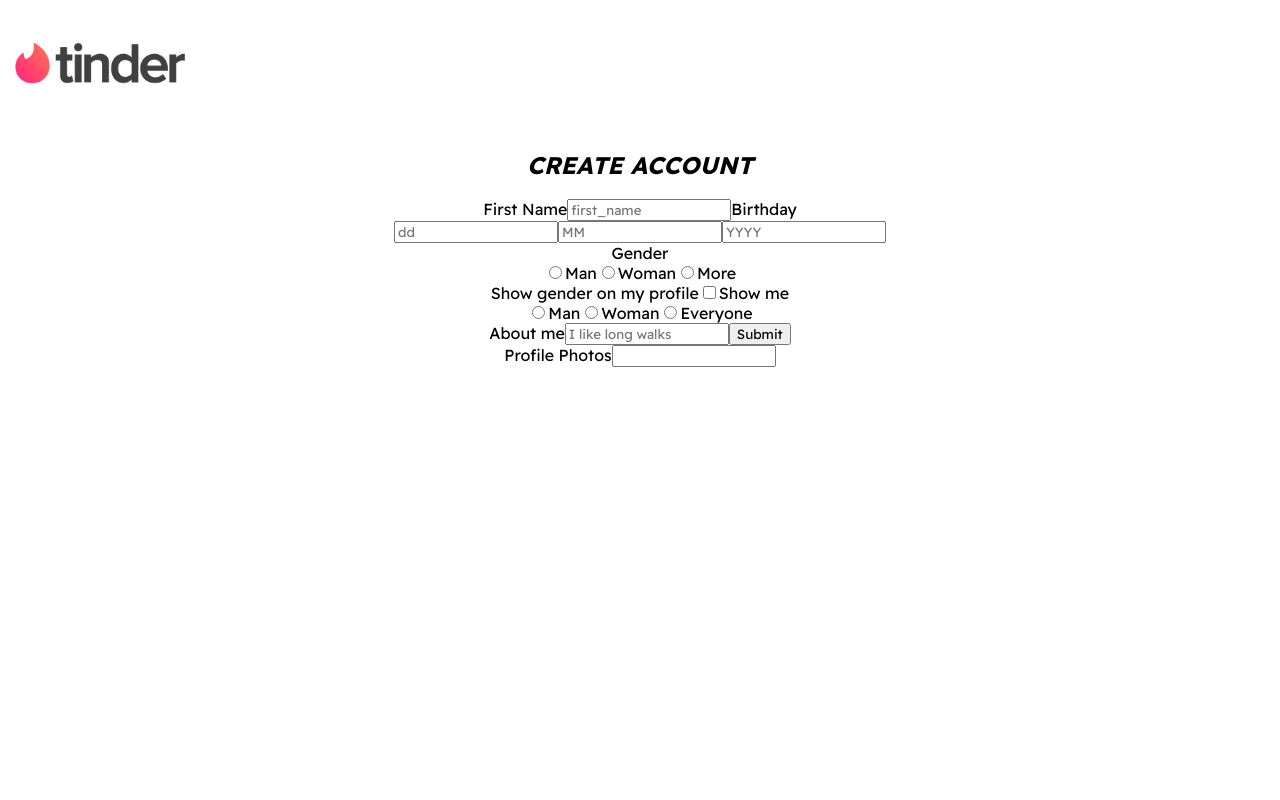
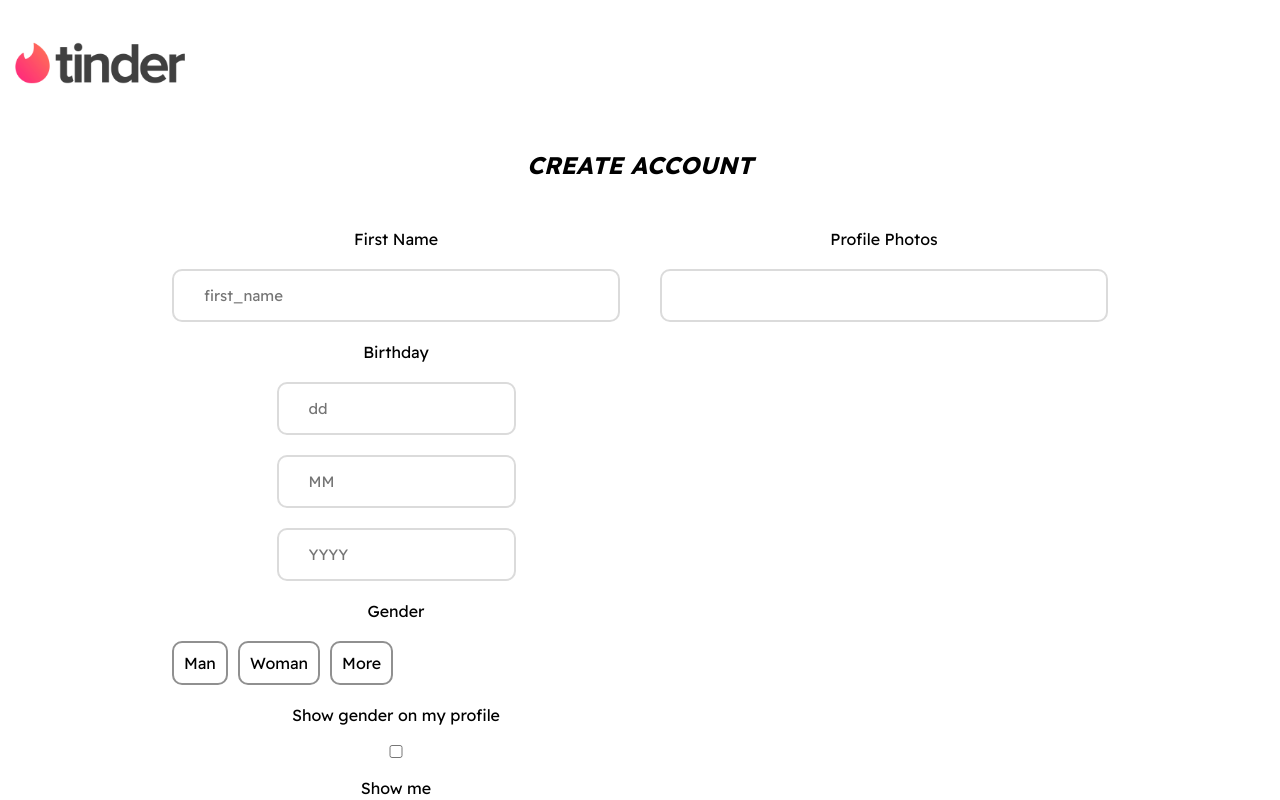
Before and after one commit to s-techlead/tinder-clone, a React (Create React App) app: page /onboarding in a window 1280 px wide. Shown: the top 800 px of the page. Built offline with nearby package versions, Linux system fonts and the light colour scheme; the HTML template or start-up script is replaced by a standard one.

Commit message:
styling on onboarding page

```diff
--- a/src/index.css
+++ b/src/index.css
@@ -139,3 +139,71 @@
   margin: 8px;
   font-size: 17px;
 }
+
+
+/*----- onBoarding page -----*/
+
+.onboarding form {
+  display: flex;
+  justify-content: center;
+}
+
+.onboarding form section {
+  display: flex;
+  flex-direction: column;
+  padding: 20px;
+  width: 35%;
+}
+
+.onboarding form input {
+  padding: 15px 30px;
+  margin: 10px 0;
+  font-size: 15px;
+  border: solid 2px rgb(219, 219, 219);
+  border-radius: 10px;
+}
+
+.onboarding form::-webkit-outer-spin-button,
+.onboarding form::-webkit-inner-spin-button {
+  -webkit-appearance: none;
+  margin: 0;
+}
+
+.onboarding form label {
+  margin: 10px 0;
+
+}
+
+.onboarding form .multiple-input-container {
+  display: flex;
+  flex-direction: row;
+}
+
+.onboarding form .multiple-input-container input {
+  margin-right:10px;
+
+}
+
+.onboarding form .multiple-input-container label {
+  padding: 10px;
+  border: solid 2px rgb(144, 144, 144);
+  border-radius: 10px;
+  transition: all 0.3s;
+  margin-right: 10px;
+}
+
+.onboarding form input[type="radio"] {
+  display: none;
+}
+
+.onboarding form input[type="radio"]:checked + label {
+  border: solid 2px rgb(221, 39, 22);
+}
+
+.onboarding form input[type="submit"]:hover {
+  background-color: rgb(235, 235, 235);
+}
+
+.onboarding form input[type="submit"]:active{
+  background-color: rgb(226, 115, 155);
+}
--- a/src/pages/OnBoarding.js
+++ b/src/pages/OnBoarding.js
@@ -66,7 +66,7 @@
                         </div>
 
                         <label>Gender</label>
-                        <div className="multiple_input_container">
+                        <div className="multiple-input-container">
                             <input
                                 id="man-gender-identity"
                                 type="radio"
```
